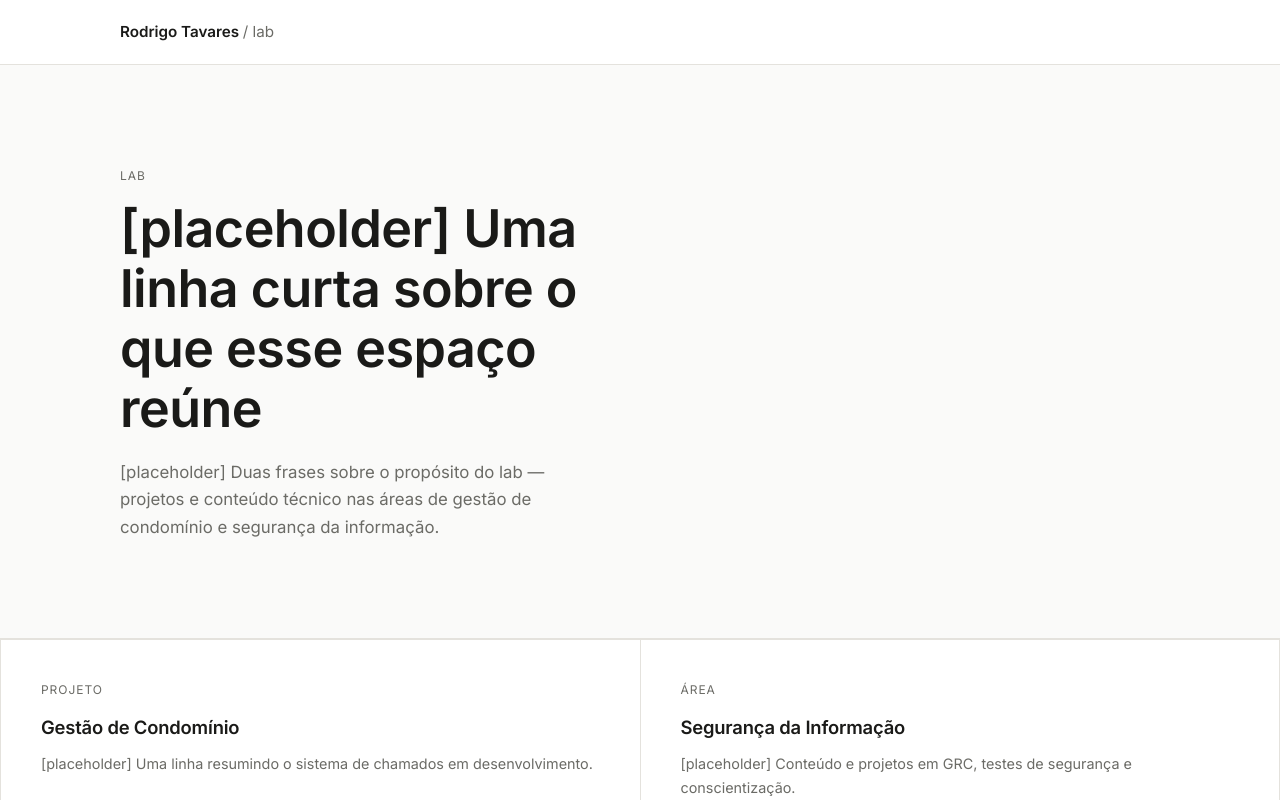
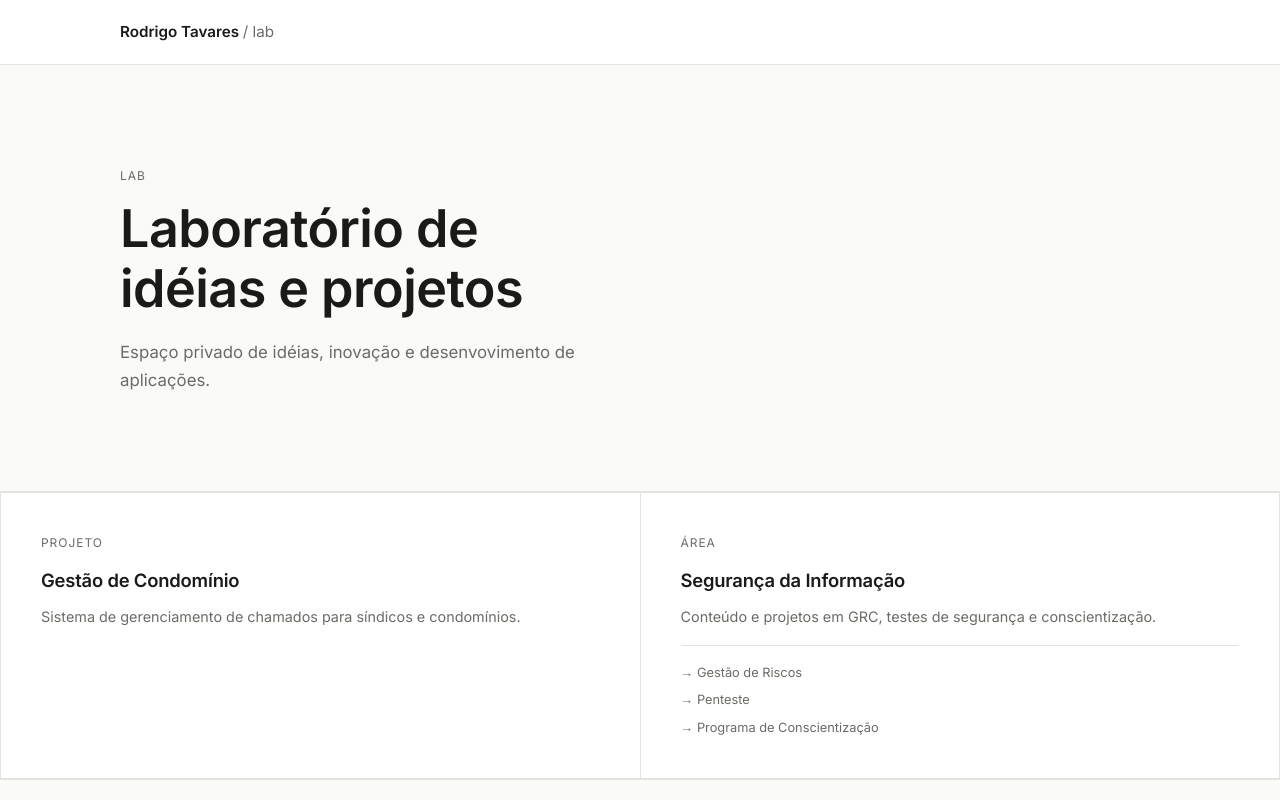
Before and after one commit to rodrigotavares79/lab-rodrigotavares, a Next.js app: page / in a window 1280 px wide. Shown: the top 800 px of the page. Built offline with nearby package versions, Linux system fonts and the light colour scheme; no server answers.

Commit message:
Update page.tsx

```diff
--- a/app/page.tsx
+++ b/app/page.tsx
@@ -7,12 +7,10 @@ export default function LabHome() {
         <div className="container">
           <span className="eyebrow">Lab</span>
           <h1 style={{ marginTop: "0.75rem" }}>
-            [placeholder] Uma linha curta sobre o que esse espaço reúne
+            Laboratório de idéias e projetos
           </h1>
           <p className="lede">
-            [placeholder] Duas frases sobre o propósito do lab — projetos e
-            conteúdo técnico nas áreas de gestão de condomínio e segurança da
-            informação.
+            Espaço privado de idéias, inovação e desenvovimento de aplicações.
           </p>
         </div>
       </section>
@@ -21,13 +19,13 @@ export default function LabHome() {
         <a className="section-card" href="/condominio">
           <span className="eyebrow">Projeto</span>
           <h3>Gestão de Condomínio</h3>
-          <p>[placeholder] Uma linha resumindo o sistema de chamados em desenvolvimento.</p>
+          <p>Sistema de gerenciamento de chamados para síndicos e condomínios.</p>
         </a>
 
         <a className="section-card" href="/seguranca/gestao-de-riscos">
           <span className="eyebrow">Área</span>
           <h3>Segurança da Informação</h3>
-          <p>[placeholder] Conteúdo e projetos em GRC, testes de segurança e conscientização.</p>
+          <p>Conteúdo e projetos em GRC, testes de segurança e conscientização.</p>
           <div className="sublist">
             <span>→ Gestão de Riscos</span>
             <span>→ Penteste</span>
```
